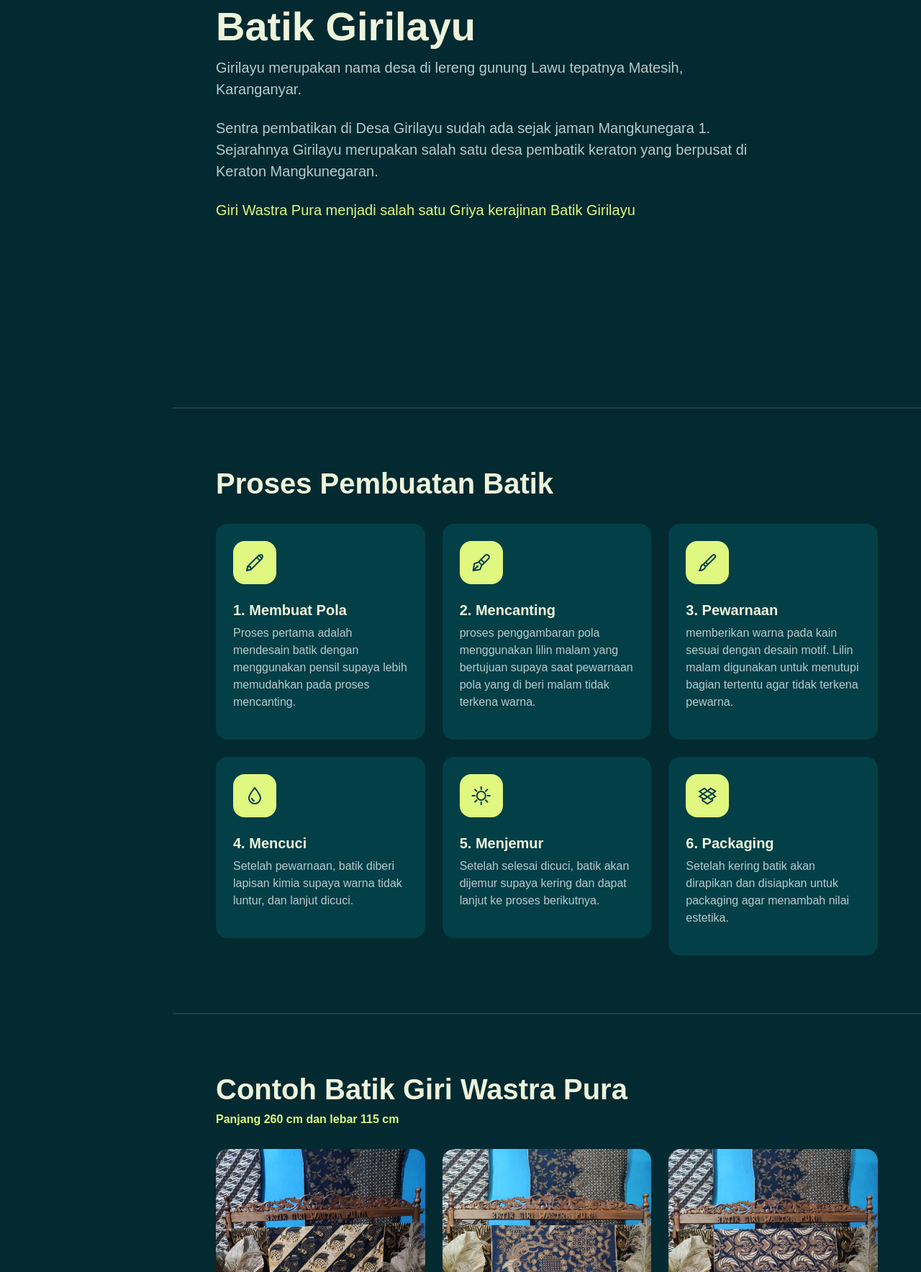
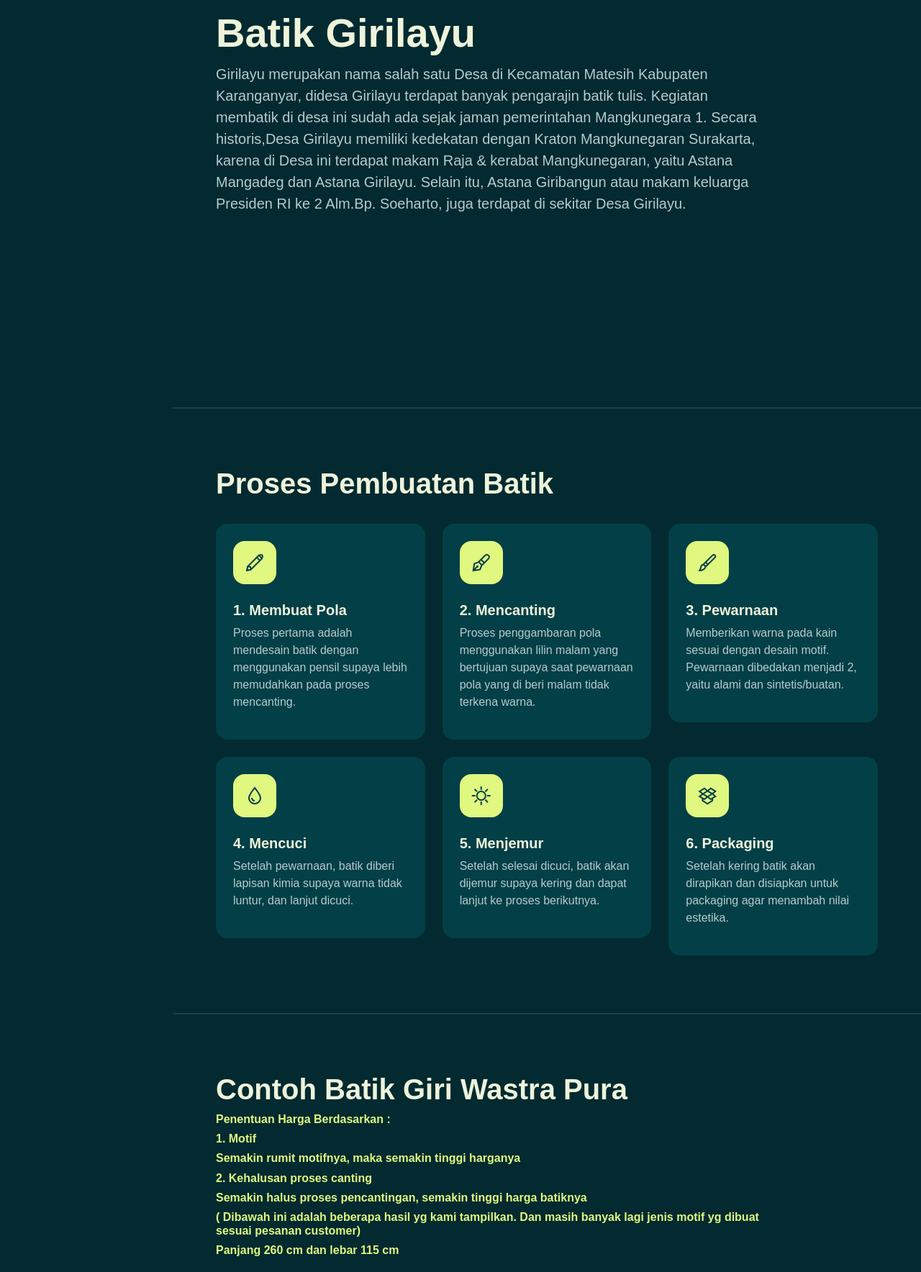
Before and after one commit to GiriWastraPura/GiriWastraPura.github.io, a plain HTML site: page index.html in a window 1280 px wide. Shown: the part 1032-2800 px from the top of the page at 72% size. Drawn offline with Linux system fonts and the light colour scheme; a web font is replaced by a local one.

Commit message:
Update index.html

```diff
--- a/index.html
+++ b/index.html
@@ -65,7 +65,7 @@
                 <div class="row">
                     <div class="col-lg-10">
                         <h1 class="display-4 fw-bold" data-aos="fade-up">Giri Wastra Pura</h1>
-                        <p class="lead mt-2 mb-4" data-aos="fade-up" data-aos-delay="300">Griya kerajinan Batik Tulis
+                        <p class="lead mt-2 mb-4" data-aos="fade-up" data-aos-delay="300">Griya Kerajinan Batik Tulis
                             Girilayu</p>
                         <div data-aos="fade-up" data-aos-delay="600">
                             <a href="#about" class="btn btn-brand me-3">Jelajahi</a>
@@ -85,21 +85,15 @@
                 <div class="row">
                     <div class="col-lg-10">
                         <h3 class="display-4 fw-bold" data-aos="fade-up">Batik Girilayu</h3>
-                        <p class="lead mt-2 mb-4" data-aos="fade-up" data-aos-delay="300">Girilayu merupakan
-                            nama desa di lereng gunung Lawu tepatnya Matesih, Karanganyar.
+                        <p class="lead mt-2 mb-4" data-aos="fade-up" data-aos-delay="300">Girilayu merupakan nama salah
+                            satu Desa di Kecamatan Matesih Kabupaten Karanganyar,
+                            didesa Girilayu terdapat banyak pengarajin batik tulis.
+                            Kegiatan membatik di desa ini sudah ada sejak jaman pemerintahan Mangkunegara 1.
+                            Secara historis,Desa Girilayu memiliki kedekatan dengan Kraton Mangkunegaran Surakarta,
+                            karena di Desa ini terdapat makam Raja & kerabat Mangkunegaran, yaitu Astana Mangadeg
+                            dan Astana Girilayu. Selain itu, Astana Giribangun atau makam keluarga
+                            Presiden RI ke 2 Alm.Bp. Soeharto, juga terdapat di sekitar Desa Girilayu.
                         </p>
-                        <p class="lead mt-2 mb-4" data-aos="fade-up" data-aos-delay="300">
-                            Sentra pembatikan di Desa Girilayu sudah ada sejak jaman Mangkunegara 1. Sejarahnya Girilayu
-                            merupakan
-                            salah satu desa pembatik keraton yang berpusat di Keraton Mangkunegaran.
-                        </p>
-                        <div data-aos="fade-up" data-aos-delay="600">
-
-                            <p class="lead mt-2 mb-4 text-brand" data-aos="fade-up" data-aos-delay="300">Giri Wastra
-                                Pura
-                                menjadi salah satu Griya kerajinan Batik Girilayu
-                            </p>
-                        </div>
                     </div>
                 </div>
             </div>
@@ -136,7 +130,7 @@
                                 <i class="las la-pen-fancy"></i>
                             </div>
                             <h5 class="mt-4 mb-2">2. Mencanting</h5>
-                            <p>proses penggambaran pola menggunakan lilin malam yang bertujuan supaya saat pewarnaan
+                            <p>Proses penggambaran pola menggunakan lilin malam yang bertujuan supaya saat pewarnaan
                                 pola
                                 yang di beri malam tidak terkena warna.</p>
                         </div>
@@ -148,8 +142,9 @@
                                 <i class="las la-paint-brush"></i>
                             </div>
                             <h5 class="mt-4 mb-2">3. Pewarnaan</h5>
-                            <p>memberikan warna pada kain sesuai dengan desain motif. Lilin malam digunakan untuk
-                                menutupi bagian tertentu agar tidak terkena pewarna.</p>
+                            <p>Memberikan warna pada kain sesuai dengan desain motif.
+                                Pewarnaan dibedakan menjadi 2, yaitu alami dan sintetis/buatan.
+                            </p>
                         </div>
                     </div>
 
@@ -201,11 +196,45 @@
                 <div class="row pb-4" data-aos="fade-up">
                     <div class="col-lg-10">
                         <h1>Contoh Batik Giri Wastra Pura</h1>
+                        <h6 class="text-brand">Penentuan Harga Berdasarkan :
+                        </h6>
+                        <h6 class="text-brand">
+                            1. Motif
+                        </h6>
+                        <h6 class="text-brand">
+                            Semakin rumit motifnya, maka semakin tinggi harganya
+                        </h6>
+                        <h6 class="text-brand">
+                            2. Kehalusan proses canting
+                        </h6>
+                        <h6 class="text-brand">
+                            Semakin halus proses pencantingan, semakin tinggi harga batiknya
+                        </h6>
+                        <h6 class="text-brand">
+                            ( Dibawah ini adalah beberapa hasil yg kami tampilkan.
+                            Dan masih banyak lagi jenis motif yg dibuat sesuai pesanan customer)
+                        </h6>
                         <h6 class="text-brand">Panjang 260 cm dan lebar 115 cm</h6>
                     </div>
                 </div>
 
                 <div class="row gy-4">
+
+                    <div class="col-md-12" data-aos="fade-up">
+                        <div class="card-custom rounded-4 bg-base shadow-effect">
+                            <div class="card-custom-image rounded-4">
+                                <img class="rounded-4" src="./assets/images/DariIbuk/batiktridharma.jpeg" alt="">
+                            </div>
+                            <div class="card-custom-content p-4">
+                                <h4>Tri Dharma</h4>
+                                <p>
+                                    Batik Tri Dharma Girilayu memliki Motif yang Khas yaitu tugu Tri Dharma yg merupakan simbol perjuangan Pangeran Samber Nyawa ,
+                                    Motif Mbok Semok, Buah Manggis dan Buah Durian ciri khas sebagai desa penghasil buah.
+                                </p>
+                                <p>Harga : Rp 1.900.000 <br>260 cm x 115 cm</p>
+                            </div>
+                        </div>
+                    </div>
 
                     <div class="col-md-4" data-aos="fade-up">
                         <div class="card-custom rounded-4 bg-base shadow-effect">
@@ -281,19 +310,6 @@
 
                 </div>
                 <br>
-                <h6 class="text-brand">Harga tergantung
-                </h6>
-                <h6 class="text-brand">
-                    1. Motif Semakin rumit motifnya, semakin mahal
-                </h6>
-                <h6 class="text-brand">
-                    2. Kehalusan proses canting, semakin halus proses pencantingan, semakin mahal harga
-                    batiknya
-                </h6>
-                <h6 class="text-brand">
-                    ( Dibawah/diatas ini adalah beberapa hasil yg kami tampilkan.
-                    Dan masih banyak lagi jenis motif yg dibuat sesuai pesanan customer)
-                </h6>
             </div>
         </section>
         <!-- //WORK -->
```
